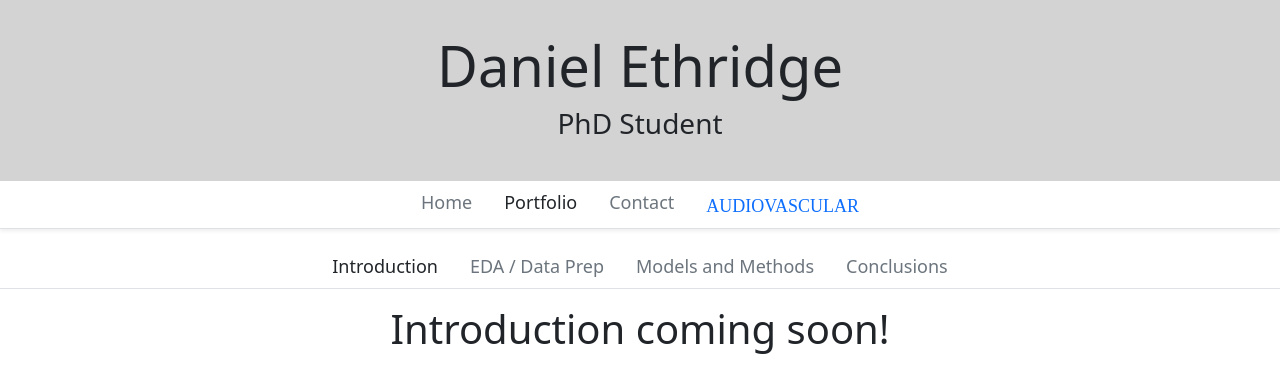
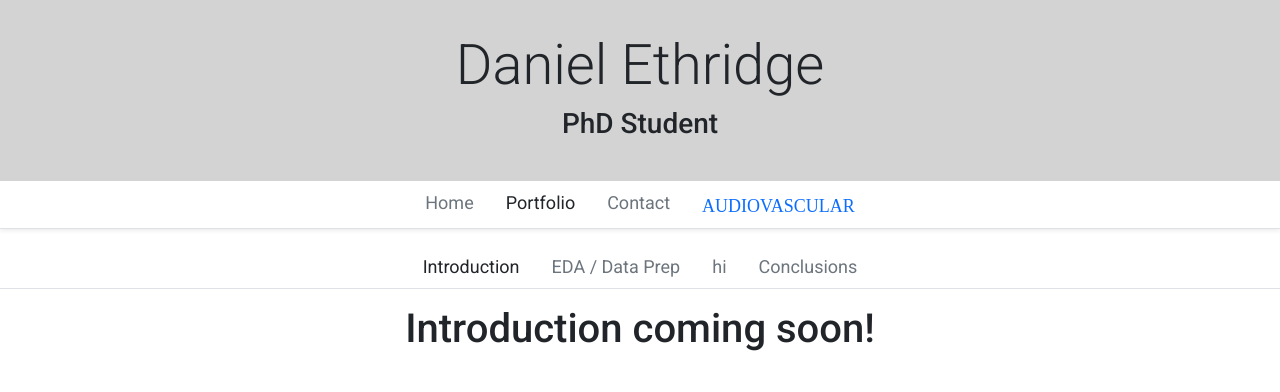
Before and after one commit to daniel-ethridge/daniel-ethridge.github.io, an Angular app: page /portfolio/machine-learning/introduction in a window 1280 px wide. Shown: the top 392 px of the page. Built offline with nearby package versions, Linux system fonts and the light colour scheme.

Commit message:
Working on creating drop down menus

```diff
--- a/angular.json
+++ b/angular.json
@@ -24,6 +24,7 @@
               "src/assets"
             ],
             "styles": [
+              "@angular/material/prebuilt-themes/purple-green.css",
               "./node_modules/ngx-bootstrap/datepicker/bs-datepicker.css",
               "./node_modules/bootstrap/dist/css/bootstrap.min.css",
               "src/styles.css"
@@ -95,6 +96,7 @@
               "src/assets"
             ],
             "styles": [
+              "@angular/material/prebuilt-themes/purple-green.css",
               "src/styles.css"
             ],
             "scripts": []
--- a/package.json
+++ b/package.json
@@ -11,10 +11,12 @@
   "private": true,
   "dependencies": {
     "@angular/animations": "^16.2.0",
+    "@angular/cdk": "^16.2.14",
     "@angular/common": "^16.2.0",
     "@angular/compiler": "^16.2.0",
     "@angular/core": "^16.2.0",
     "@angular/forms": "^16.2.0",
+    "@angular/material": "^16.2.14",
     "@angular/platform-browser": "^16.2.0",
     "@angular/platform-browser-dynamic": "^16.2.0",
     "@angular/router": "^16.2.0",
--- a/src/app/ml-project/ml-page-navigation/ml-page-navigation.component.css
+++ b/src/app/ml-project/ml-page-navigation/ml-page-navigation.component.css
@@ -0,0 +1,2 @@
+.login a p {display:none;}
+.login a:hover p {display:block;}
--- a/src/app/ml-project/ml-page-navigation/ml-page-navigation.component.html
+++ b/src/app/ml-project/ml-page-navigation/ml-page-navigation.component.html
@@ -8,10 +8,15 @@
                 <a routerLink="/portfolio/machine-learning/data-prep-and-eda" class="nav-link text-secondary" routerLinkActive="text-dark">EDA / Data Prep</a>
             </li>
             <li class="nav-item">
-                <a routerLink="/portfolio/machine-learning/models-and-methods" class="nav-link text-secondary" routerLinkActive="text-dark">Models and Methods</a>
+                <div class="login">
+                    <a routerLink="/portfolio/machine-learning/models-and-methods" class="nav-link text-secondary" routerLinkActive="text-dark">hi
+                        <p>testing</p>
+                    </a>
+                </div>
             </li>
             <li class="nav-item">
-                <a routerLink="/portfolio/machine-learning/conclusions" class="nav-link text-secondary" routerLinkActive="text-dark">Conclusions</a>
+                <a routerLink="/portfolio/machine-learning/conclusions" class="nav-link text-secondary" routerLinkActive="text-dark">Conclusions
+                </a>
             </li>
         </ul>
     </div>
--- a/src/app/ml-project/ml-page-navigation/ml-page-navigation.component.ts
+++ b/src/app/ml-project/ml-page-navigation/ml-page-navigation.component.ts
@@ -5,6 +5,12 @@
   templateUrl: './ml-page-navigation.component.html',
   styleUrls: ['./ml-page-navigation.component.css']
 })
+
 export class MlPageNavigationComponent {
 
+  testbool: boolean;
+
+  constructor() {
+    this.testbool = true;
+  }
 }
--- a/src/index.html
+++ b/src/index.html
@@ -5,6 +5,9 @@
   <title>Daniel Ethridge | Audiovascular</title>
   <base href="/">
   <meta name="viewport" content="width=device-width, initial-scale=1">
+  <link rel="preconnect" href="https://fonts.gstatic.com">
+  <link href="https://fonts.googleapis.com/css2?family=Roboto:wght@300;400;500&display=swap" rel="stylesheet">
+  <link href="https://fonts.googleapis.com/icon?family=Material+Icons" rel="stylesheet">
 </head>
 <body>
   <app-root></app-root>
--- a/src/styles.css
+++ b/src/styles.css
@@ -13,3 +13,5 @@
     background-color: blue;
     color: white;
 }
+html, body { height: 100%; }
+body { margin: 0; font-family: Roboto, "Helvetica Neue", sans-serif; }
```
Also changed, not shown: src/app/app.module.ts (+7 -1 lines), 1 other file (tests, documents, lock files or other folders).
